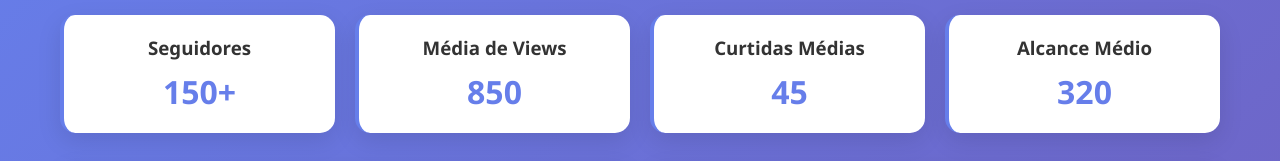
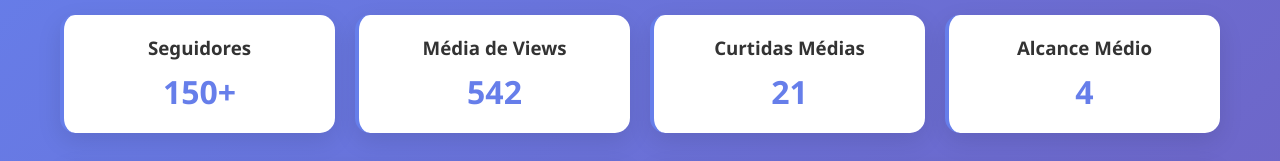
Before and after one commit to ananarcisio/Analise-de-POSTAGENS, a plain HTML site: page index.html in a window 1280 px wide. Shown: the part 122-283 px from the top of the page. Drawn offline with nearby package versions, Linux system fonts and the light colour scheme.

Commit message:
Adiciona sistema de analytics com dados importados do Instagram

```diff
--- /dev/null
+++ b/dados.json
@@ -0,0 +1,243 @@
+{
+  "postagens": [
+    {
+      "data": "2025-06-02",
+      "horario": "12:00",
+      "tipo": "savethedate",
+      "curtidas": 42,
+      "views": 1362,
+      "compartilhamentos": 5,
+      "timestamp": 1758305327626
+    },
+    {
+      "data": "2025-06-04",
+      "horario": "12:00",
+      "tipo": "savethedate",
+      "curtidas": 15,
+      "views": 674,
+      "compartilhamentos": 4,
+      "timestamp": 1758305362330
+    },
+    {
+      "data": "2025-06-09",
+      "horario": "12:00",
+      "tipo": "evento",
+      "curtidas": 16,
+      "views": 152,
+      "compartilhamentos": 0,
+      "timestamp": 1758305406506
+    },
+    {
+      "data": "2025-06-12",
+      "horario": "12:00",
+      "tipo": "jovens",
+      "curtidas": 18,
+      "views": 890,
+      "compartilhamentos": 6,
+      "timestamp": 1758305437250
+    },
+    {
+      "data": "2025-06-14",
+      "horario": "12:00",
+      "tipo": "reflexao",
+      "curtidas": 33,
+      "views": 827,
+      "compartilhamentos": 0,
+      "timestamp": 1758305494946
+    },
+    {
+      "data": "2025-06-25",
+      "horario": "12:00",
+      "tipo": "reflexao",
+      "curtidas": 23,
+      "views": 0,
+      "compartilhamentos": 3,
+      "timestamp": 1758305527210
+    },
+    {
+      "data": "2025-06-28",
+      "horario": "19:00",
+      "tipo": "savethedate",
+      "curtidas": 12,
+      "views": 0,
+      "compartilhamentos": 20,
+      "timestamp": 1758305571298
+    },
+    {
+      "data": "2025-07-02",
+      "horario": "19:00",
+      "tipo": "savethedate",
+      "curtidas": 7,
+      "views": 519,
+      "compartilhamentos": 3,
+      "timestamp": 1758305601770
+    },
+    {
+      "data": "2025-07-04",
+      "horario": "19:00",
+      "tipo": "savethedate",
+      "curtidas": 13,
+      "views": 1501,
+      "compartilhamentos": 5,
+      "timestamp": 1758305634594
+    },
+    {
+      "data": "2025-08-07",
+      "horario": "19:00",
+      "tipo": "evento",
+      "curtidas": 13,
+      "views": 176,
+      "compartilhamentos": 0,
+      "timestamp": 1758305672250
+    },
+    {
+      "data": "2025-08-09",
+      "horario": "19:00",
+      "tipo": "reflexao",
+      "curtidas": 37,
+      "views": 0,
+      "compartilhamentos": 1,
+      "timestamp": 1758305698602
+    },
+    {
+      "data": "2025-07-16",
+      "horario": "19:00",
+      "tipo": "evento",
+      "curtidas": 29,
+      "views": 882,
+      "compartilhamentos": 5,
+      "timestamp": 1758305731114
+    },
+    {
+      "data": "2025-07-19",
+      "horario": "19:00",
+      "tipo": "savethedate",
+      "curtidas": 14,
+      "views": 869,
+      "compartilhamentos": 3,
+      "timestamp": 1758305767554
+    },
+    {
+      "data": "2025-07-24",
+      "horario": "19:00",
+      "tipo": "savethedate",
+      "curtidas": 29,
+      "views": 0,
+      "compartilhamentos": 11,
+      "timestamp": 1758305786313
+    },
+    {
+      "data": "2025-07-28",
+      "horario": "19:00",
+      "tipo": "savethedate",
+      "curtidas": 19,
+      "views": 506,
+      "compartilhamentos": 3,
+      "timestamp": 1758305835922
+    },
+    {
+      "data": "2025-07-31",
+      "horario": "19:00",
+      "tipo": "savethedate",
+      "curtidas": 12,
+      "views": 684,
+      "compartilhamentos": 6,
+      "timestamp": 1758305874234
+    },
+    {
+      "data": "2025-08-11",
+      "horario": "19:00",
+      "tipo": "versiculo",
+      "curtidas": 16,
+      "views": 460,
+      "compartilhamentos": 4,
+      "timestamp": 1758305904906
+    },
+    {
+      "data": "2025-08-18",
+      "horario": "19:00",
+      "tipo": "reflexao",
+      "curtidas": 27,
+      "views": 1785,
+      "compartilhamentos": 1,
+      "timestamp": 1758305934634
+    },
+    {
+      "data": "2025-08-23",
+      "horario": "19:00",
+      "tipo": "savethedate",
+      "curtidas": 18,
+      "views": 0,
+      "compartilhamentos": 1,
+      "timestamp": 1758305956618
+    },
+    {
+      "data": "2025-08-25",
+      "horario": "19:00",
+      "tipo": "reflexao",
+      "curtidas": 14,
+      "views": 886,
+      "compartilhamentos": 6,
+      "timestamp": 1758305981810
+    },
+    {
+      "data": "2025-08-29",
+      "horario": "19:00",
+      "tipo": "jovens",
+      "curtidas": 12,
+      "views": 0,
+      "compartilhamentos": 5,
+      "timestamp": 1758306008593
+    },
+    {
+      "data": "2025-09-03",
+      "horario": "19:00",
+      "tipo": "savethedate",
+      "curtidas": 29,
+      "views": 697,
+      "compartilhamentos": 5,
+      "timestamp": 1758306034361
+    },
+    {
+      "data": "92025-06-07",
+      "horario": "19:00",
+      "tipo": "evento",
+      "curtidas": 17,
+      "views": 324,
+      "compartilhamentos": 2,
+      "timestamp": 1758306063105
+    },
+    {
+      "data": "2025-09-09",
+      "horario": "19:00",
+      "tipo": "evento",
+      "curtidas": 20,
+      "views": 0,
+      "compartilhamentos": 2,
+      "timestamp": 1758306085793
+    },
+    {
+      "data": "2025-09-15",
+      "horario": "19:00",
+      "tipo": "jovens",
+      "curtidas": 31,
+      "views": 540,
+      "compartilhamentos": 0,
+      "timestamp": 1758306123913
+    },
+    {
+      "data": "2025-09-18",
+      "horario": "19:00",
+      "tipo": "jovens",
+      "curtidas": 21,
+      "views": 352,
+      "compartilhamentos": 0,
+      "timestamp": 1758306147777
+    }
+  ],
+  "estatisticas": {
+    "totalPostagens": 26,
+    "mediaCurtidas": 20.653846153846153,
+    "mediaViews": 541.7692307692307
+  }
+}
--- a/index.html
+++ b/index.html
@@ -133,6 +133,7 @@
 
             <div class="quick-actions">
                 <h4>Ações Rápidas</h4>
+                <button onclick="importarDados()" class="btn-primary">📥 Importar Dados</button>
                 <button onclick="exportarDados()" class="btn-secondary">📄 Exportar Dados</button>
                 <button onclick="analisarMelhorHorario()" class="btn-secondary">🔍 Analisar Performance</button>
                 <button onclick="gerarRelatorio()" class="btn-secondary">📉 Gerar Relatório</button>
--- a/script.js
+++ b/script.js
@@ -70,6 +70,29 @@ document.addEventListener('DOMContentLoaded', function() {
 
 // Sistema de armazenamento local
 let postagens = JSON.parse(localStorage.getItem('postagens')) || [];
+
+// Importar dados do arquivo JSON
+async function importarDados() {
+    try {
+        const response = await fetch('dados.json');
+        const dados = await response.json();
+
+        if (dados.postagens && dados.postagens.length > 0) {
+            postagens = dados.postagens;
+            localStorage.setItem('postagens', JSON.stringify(postagens));
+            atualizarEstatisticas();
+            alert(`${dados.postagens.length} postagens importadas com sucesso!`);
+        }
+    } catch (error) {
+        console.error('Erro ao importar dados:', error);
+        alert('Erro ao importar dados. Verifique se o arquivo dados.json existe.');
+    }
+}
+
+// Importar dados automaticamente ao carregar a página
+document.addEventListener('DOMContentLoaded', function() {
+    importarDados();
+});
 
 // Adicionar nova postagem
 document.getElementById('postForm').addEventListener('submit', function(e) {
```
